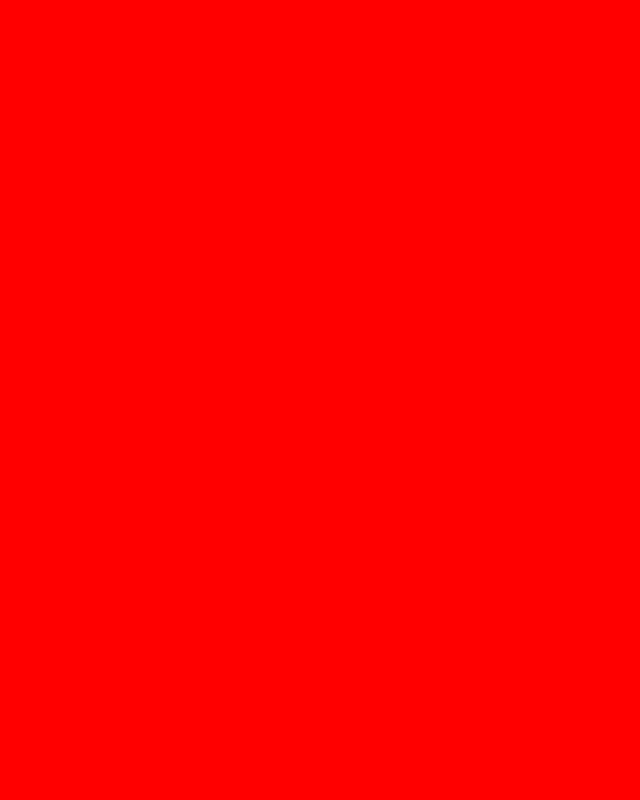
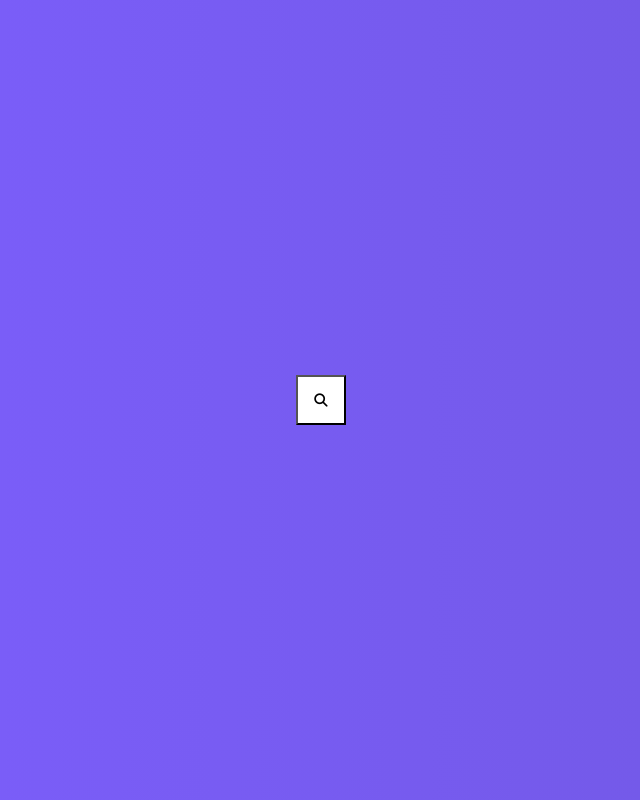
Before and after one commit to Alkor5419/starter-parcel-html-scss, a website built with Parcel: page src/index.html in a window 1280 px wide. Shown: the whole page, without its empty margins (319-959 px from the left). Built offline with nearby package versions, Linux system fonts and the light colour scheme.

Commit message:
added hidden search

```diff
--- a/src/index.html
+++ b/src/index.html
@@ -7,10 +7,24 @@
       name="viewport"
       content="width=device-width, initial-scale=1.0"
     />
-    <title>Document</title>
+    <title>Hidden search</title>
     <link rel="stylesheet" href="scss/main.scss" />
+    <link
+      rel="stylesheet"
+      href="https://cdnjs.cloudflare.com/ajax/libs/font-awesome/6.1.2/css/all.min.css"
+    />
   </head>
   <body>
+    <div class="search">
+      <input
+        type="text"
+        class="input"
+        placeholder="Search ..."
+      />
+      <button class="btn">
+        <i class="fas fa-search"></i>
+      </button>
+    </div>
     <script src="index.js"></script>
   </body>
 </html>
--- a/src/index.js
+++ b/src/index.js
@@ -0,0 +1,8 @@
+const search = document.querySelector(".search");
+const btn = document.querySelector(".btn");
+const input = document.querySelector(".input");
+
+btn.addEventListener("click", () => {
+  search.classList.toggle("active");
+  input.focus();
+});
--- a/src/scss/main.scss
+++ b/src/scss/main.scss
@@ -1,7 +1,41 @@
 @import "./normalize.scss";
 
-$red: red;
-
 body {
-  background: $red;
+  height: 100vh;
+  margin: 0;
+  display: flex;
+  justify-content: center;
+  align-items: center;
+  background: linear-gradient(90deg, #7d5fff, #7158e2);
 }
+.search {
+  position: relative;
+  height: 50px;
+}
+.search .input {
+  background-color: #fff;
+  border: 0;
+  padding: 15px;
+  height: 50px;
+  width: 50px;
+  transition: width 0.4s ease;
+}
+.btn {
+  background-color: #fff;
+  position: absolute;
+  top: 0;
+  left: 0;
+  width: 50px;
+  height: 50px;
+  transition: transform 0.4s ease;
+}
+.btn:focus,
+.input:focus {
+  outline: none;
+}
+.search.active .input {
+  width: 200px;
+}
+.search.active .btn {
+  transform: translateX(198px);
+}
```
Also changed, not shown: dist/index.html (added), 6 other files.
